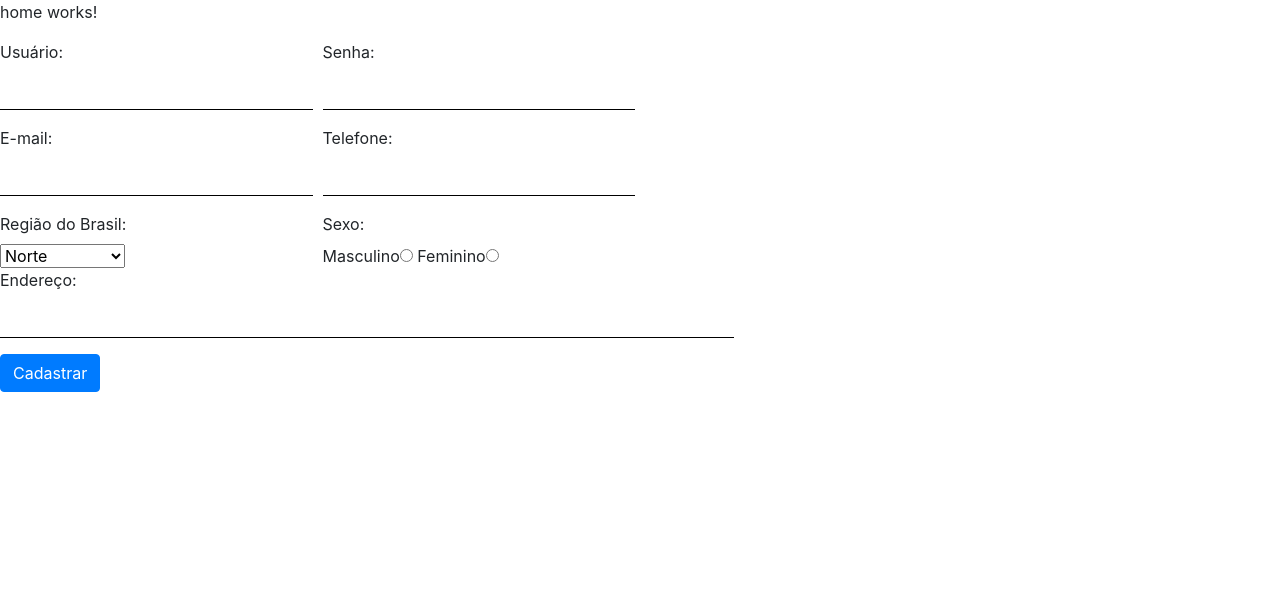
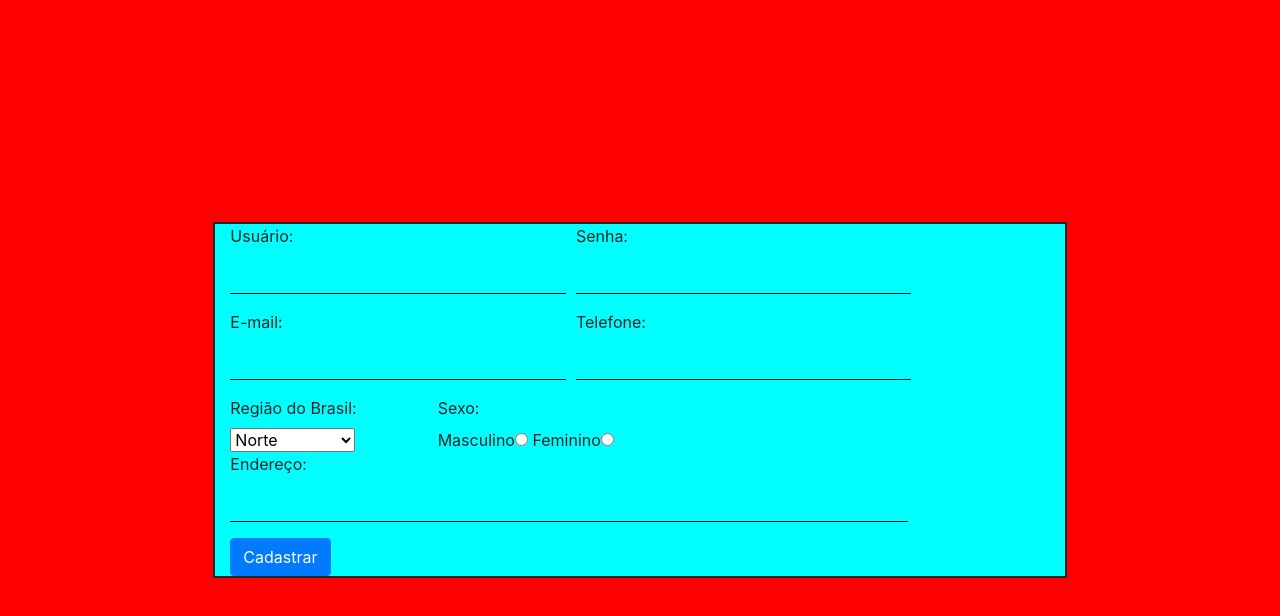
Before and after one commit to giazzi53/ang-waterflow-sensor, an Angular app: page / in a window 1280 px wide. Shown: the top 616 px of the page. Built offline with nearby package versions, Linux system fonts and the light colour scheme.

Commit message:
centralizando formulário de cadastro

```diff
--- a/src/app/app.component.html
+++ b/src/app/app.component.html
@@ -1,2 +1 @@
-<app-home></app-home>
 <app-registrer></app-registrer>
--- a/src/app/auth/registrer/registrer.component.css
+++ b/src/app/auth/registrer/registrer.component.css
@@ -7,7 +7,21 @@
     border-radius: 0;
 }
 
- /* .form-control:focus {
+form{
+    border: 2px;
+    border-style: solid;
+    background-color: aqua;
+    margin: auto;
+}
+
+body{
+    display: flex;
+    align-items: center;
+    height: 100vh;
+    background-color: red;
+}
+
+/*.form-control:focus {
     -webkit-box-shadow: none;
     box-shadow: none;
-  }*/
+}*/
--- a/src/app/auth/registrer/registrer.component.html
+++ b/src/app/auth/registrer/registrer.component.html
@@ -1,12 +1,13 @@
-<form>
+<body>
+    <form class="col-md-8">
         <div class="form-row">
-      <div class="col-md-3">
+          <div class="col-md-5">
             <div class="md-form form-group">
                 <label for="user">Usuário:</label>
                 <input type="text" class="form-control">
             </div>
           </div>
-      <div class="col-md-3">
+          <div class="col-md-5">
             <div class="md-form form-group">
                 <label for="password">Senha:</label>
                 <input type="password" class="form-control">
@@ -14,13 +15,13 @@
           </div>
         </div>
         <div class="form-row">
-        <div class="col-md-3">
+            <div class="col-md-5">
               <div class="md-form form-group">
                   <label for="email">E-mail:</label>
                   <input type="email" class="form-control">
               </div>
             </div>
-        <div class="col-md-3">
+            <div class="col-md-5">
               <div class="md-form form-group">
                   <label for="phone">Telefone:</label>
                   <input type="text" class="form-control">
@@ -49,7 +50,7 @@
             </div>
         </div>
         <div class="row">
-        <div class="col-md-7">
+            <div class="col-md-10">
               <div class="md-form form-group">
                   <label for="address">Endereço:</label>
                   <input type="text" class="form-control">
@@ -58,3 +59,4 @@
         </div>
         <button type="submit" class="btn btn-primary btn-md">Cadastrar</button>
       </form>
+</body>
```
Lines whose indentation alone changed are shown as unchanged.
